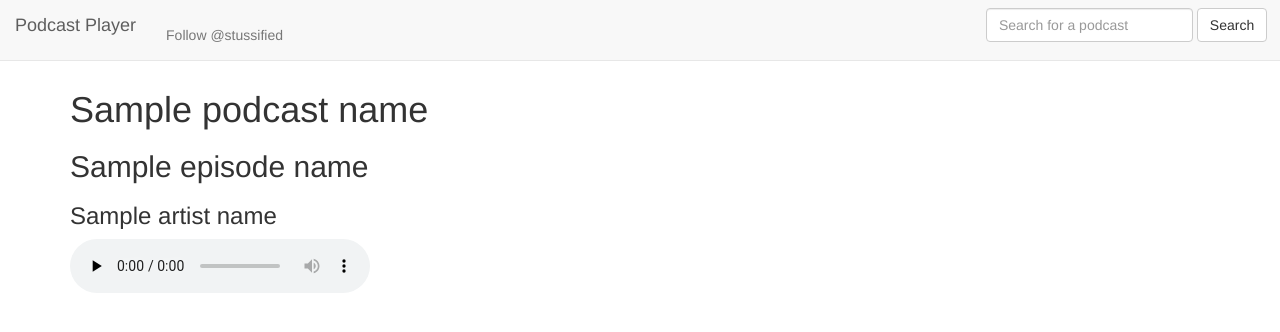
After one commit to stussified/itunes_podcasts, a Flask app: template templates/episode.html in a window 1280 px wide. The commit adds this page. Shown: the top 332 px of the page. Run offline with Flask 2, Linux system fonts and the light colour scheme; the template is opened without the code that fills it: most values are stand-ins (such as "Sample title", 1, 10 or a date in 2020); some libraries are stand-ins or nearby versions.

Commit message:
added single episode page and made everything cooler

```diff
--- a/app.py
+++ b/app.py
@@ -1,5 +1,7 @@
 from flask import Flask, render_template, url_for, request
 from scraper import podcast_episode_parser, podcast_parser, genre_scraper, search
+from requests.utils import quote, unquote
+
 app = Flask(__name__)
 
 @app.route('/')
@@ -35,5 +37,19 @@ def search_endpoint():
 		return render_template("search.html")
 
 
+@app.route("/episode")
+def episode():
+	# artist_name, podcast_name, episode_name, episode_url
+	artist_name = request.args.get("artist_name")
+	podcast_name = request.args.get("podcast_name")
+	episode_name = request.args.get("episode_name")
+	episode_url = unquote(request.args.get("episode_url"))
+	return render_template("episode.html",
+							artist_name=artist_name,
+							podcast_name=podcast_name,
+							episode_name=episode_name,
+							episode_url=episode_url)
+
+
 if __name__ == "__main__":
 	app.run(debug=True)
--- /dev/null
+++ b/templates/episode.html
@@ -0,0 +1,12 @@
+{% extends "layout.html"%}
+{% block body %}
+<div class="container">
+<h1>{{ podcast_name }}</h1>
+<h2>{{ episode_name }}</h2>
+<h3>{{ artist_name }}</h3>
+<audio controls="controls" preload="none">
+<source src= "{{ episode_url }}" type = "audio/mpeg">
+<span>Your browser does not support the audio element</span>
+</audio>
+</div>
+{% endblock %}
--- a/templates/episode_list.html
+++ b/templates/episode_list.html
@@ -1,5 +1,6 @@
 {% extends "layout.html"%}
 {% block body %}
+<div class="container">
 <h1>Episodes</h1>
 	<table class="table">
 	<tbody>
@@ -15,16 +16,16 @@
 			<tr>
 				<td>{{ episode.artist_name }}</td>
 				<td>{{ episode.podcast_name }}</td>
-				<td>{{ episode.episode_name }}</td>
+				<td><a href="{{ url_for("episode", artist_name=episode.artist_name, podcast_name=episode.podcast_name, episode_name=episode.episode_name, episode_url=episode.episode_url)}}"> {{ episode.episode_name }}</a></td>
 				<td>
 					<audio controls="controls" preload="none">
 					<source src= "{{ episode.episode_url }}" type = "audio/mpeg">
 					<span>Your browser does not support the audio element</span>
 					</audio>
 				</td>
-
 			</tr>
 		{% endfor %}
 	</tbody>
 	</table>
+	</div>
 {% endblock %}
--- a/templates/genre_list.html
+++ b/templates/genre_list.html
@@ -1,9 +1,10 @@
 {% extends "layout.html"%}
 {% block body %}
+<div class="container">
+<div class="row">
 <h1>iTunes Categories</h1>
 <p>This shows the current list of top level categores for podcasts in iTunes.</p>
-<div class="container">
-	<div class="row">
+
 	{% for genre in genre_list %}
 		<div class="col-lg-3">
 		<h2><a href="{{ url_for("podcasts", itunes_url = genre.genre_url) }}"> {{ genre.genre_name }}</a></h2>
--- a/templates/layout.html
+++ b/templates/layout.html
@@ -1,17 +1,25 @@
 <!DOCTYPE html>
 <html>
 <head>
-	<title>Podcast Preview</title>
+	<title>Podcast Player</title>
 </head>
 	<!-- Latest compiled and minified CSS -->
 	<link rel="stylesheet" href="https://maxcdn.bootstrapcdn.com/bootstrap/3.3.7/css/bootstrap.min.css" integrity="sha384-BVYiiSIFeK1dGmJRAkycuHAHRg32OmUcww7on3RYdg4Va+PmSTsz/K68vbdEjh4u" crossorigin="anonymous">
+	<!-- Place this tag in your head or just before your close body tag. -->
+	<script async defer src="https://buttons.github.io/buttons.js"></script>
 
 <body>
-<nav class = "navbar navbar-default" role = "navigation">
+<nav class="navbar navbar-default"></nav> <!-- Dummy nav bar to prevent cutting off of content.  See here: http://stackoverflow.com/questions/10336194/twitter-bootstrap-top-nav-bar-blocking-top-content-of-the-page-->
+<nav class = "navbar navbar-default navbar-fixed-top" role = "navigation">
 <div class = "navbar-header">
 <a class = "navbar-brand" href="/">Podcast Player</a>
+<ul class="nav navbar-nav">
+<!-- Place this tag where you want the button to render. -->
+<li style ="padding-top:10px"><a class="github-button" href="https://github.com/stussified" data-style="mega" data-count-href="/stussified/followers" data-count-api="/users/stussified#followers" data-count-aria-label="# followers on GitHub" aria-label="Follow @stussified on GitHub">Follow @stussified</a>
+</li>
+</ul>
 </div>
-<div>
+<div style="padding-right: 1%;">
 <form class = "navbar-form navbar-right" role ="search" method="POST" action="{{ url_for("search_endpoint") }}">
 <div class = "form-group">
 <input type = "text" class = "form-control" name="term" placeholder="Search for a podcast">
@@ -20,8 +28,8 @@
 </form>
 </div>
 </nav>
+
 	{% block body%}
 	{% endblock %}
-<a href="/">Back Home</a>
 </body>
 </html>
--- a/templates/podcast_list.html
+++ b/templates/podcast_list.html
@@ -1,9 +1,11 @@
 {% extends "layout.html"%}
 {% block body %}
+<div class="container">
 <h1>Podcasts</h1>
-	<ul>
+	<ul class="list-group">
 		{% for podcast in podcast_list %}
-		<li><a href="{{ url_for("episodes", itunes_url = podcast.podcast_url) }}">{{ podcast.podcast_name }}</a></li>
+		<li class="list-group-item"><a href="{{ url_for("episodes", itunes_url = podcast.podcast_url) }}">{{ podcast.podcast_name }}</a></li>
 		{% endfor%}
 	</ul>
+</div>
 {% endblock %}
--- a/templates/results.html
+++ b/templates/results.html
@@ -1,9 +1,9 @@
 {% extends "layout.html"%}
 {% block body %}
 <h1>Results</h1>
-<ul>
+<ul class="list-group">
 	{% for result in results %}
-		<li><a href="{{ url_for("episodes", itunes_url = result.podcast_url) }}"> {{ result.podcast_name }}</a></li>
+		<li class="list-group-item"><a href="{{ url_for("episodes", itunes_url = result.podcast_url) }}"> {{ result.podcast_name }}</a></li>
 	{% endfor %}
 </ul>
 {% endblock %}
```
Also changed, not shown: README.md.
